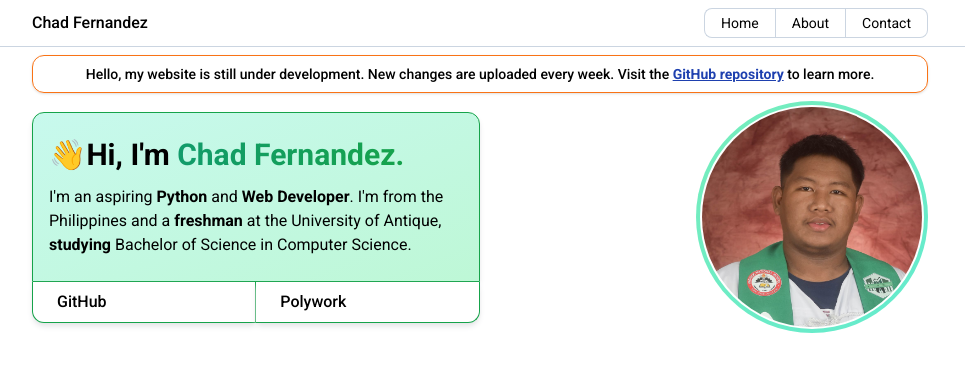
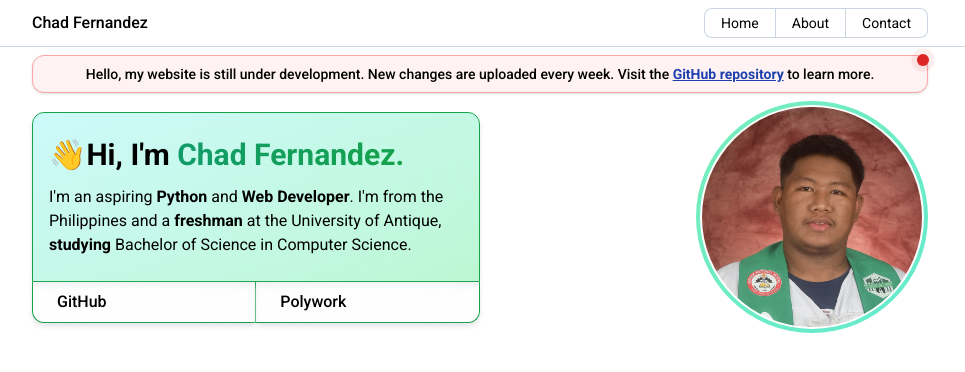
Before and after one commit to chof64/chof64, a Next.js app in the folder chadfernandez-me/: page / in a window 1280 px wide. Shown: the top 372 px of the page, without its empty margins (160-1125 px from the left). Built offline with nearby package versions, Linux system fonts and the light colour scheme.

Commit message:
minor buttons and alert update

```diff
--- a/chadfernandez-me/pages/index.js
+++ b/chadfernandez-me/pages/index.js
@@ -10,7 +10,7 @@ function Index() {
 
   return (
     <div>
-      <div className="px-4 py-2 text-sm font-medium text-center border border-orange-500 shadow rounded-xl">
+      <div className="relative px-4 py-2 text-sm font-medium text-center border border-red-300 shadow bg-red-50 rounded-xl">
         <p>
           Hello, my website is still under development. New changes are uploaded
           every week. Visit the{" "}
@@ -24,6 +24,10 @@ function Index() {
           </a>{" "}
           to learn more.
         </p>
+        <div className="absolute flex -top-0.5 -right-0.5">
+          <span className="absolute w-3 h-3 bg-red-600 border-0 rounded-full shadow-sm animate-ping" />
+          <span className="relative w-3 h-3 bg-red-600 border-0 rounded-full shadow-sm" />
+        </div>
       </div>
       <div className="flex flex-col items-center py-2 gap-y-4 md:justify-between lg:flex-row-reverse">
         <div className="flex items-center justify-center">
@@ -42,7 +46,8 @@ function Index() {
           </div>
         </div>
         <div className="flex flex-col md:max-w-md">
-          <div className="flex animate-gradient-x flex-col gap-y-3 rounded-t-xl border border-b-[0.5px] border-green-600 bg-gradient-to-br from-cyan-100 to-green-200 px-4 py-6 text-center shadow-md shadow-zinc-200 md:text-start">
+          <div className="rounded-t-xl border border-b-[0.5px] border-green-600 bg-gradient-to-br shadow-md shadow-zinc-200 from-cyan-100 to-green-200 ">
+            <div className="flex flex-col px-4 py-6 text-center border-0 rounded-t-xl animate-gradient-x gap-y-3 md:text-start backdrop-blur-3xl bg-white/0">
               <h1 className="text-2xl font-semibold md:text-3xl">
                 👋Hi, I&apos;m{" "}
                 <span className="text-transparent animate-gradient-x bg-gradient-to-r from-teal-600 to-green-600 bg-clip-text">
@@ -56,10 +61,11 @@ function Index() {
                 Computer Science.
               </p>
             </div>
+          </div>
           <div className="flex flex-col w-full md:flex-row">
             {socialLinks.map((social, index) => (
               <a
-                className="px-6 py-2 font-medium bg-white border border-t-0 border-green-600 shadow-md shadow-zinc-200 last:rounded-b-xl hover:bg-sky-100 hover:text-sky-900 md:w-full md:border-0 md:border-r md:border-b md:first:rounded-bl-xl first:md:border-l md:last:rounded-none md:last:rounded-br-xl"
+                className="px-6 py-2 font-medium border border-t-0 border-green-600 shadow-md bg-white/20 backdrop-blur-xl shadow-zinc-200 last:rounded-b-xl hover:bg-sky-100/50 hover:text-blue-600 md:w-full md:border-0 md:border-r md:border-b md:first:rounded-bl-xl first:md:border-l md:last:rounded-none md:last:rounded-br-xl"
                 key={index}
                 href={social.href}
                 target="_blank"
```
Lines whose indentation alone changed are shown as unchanged.
